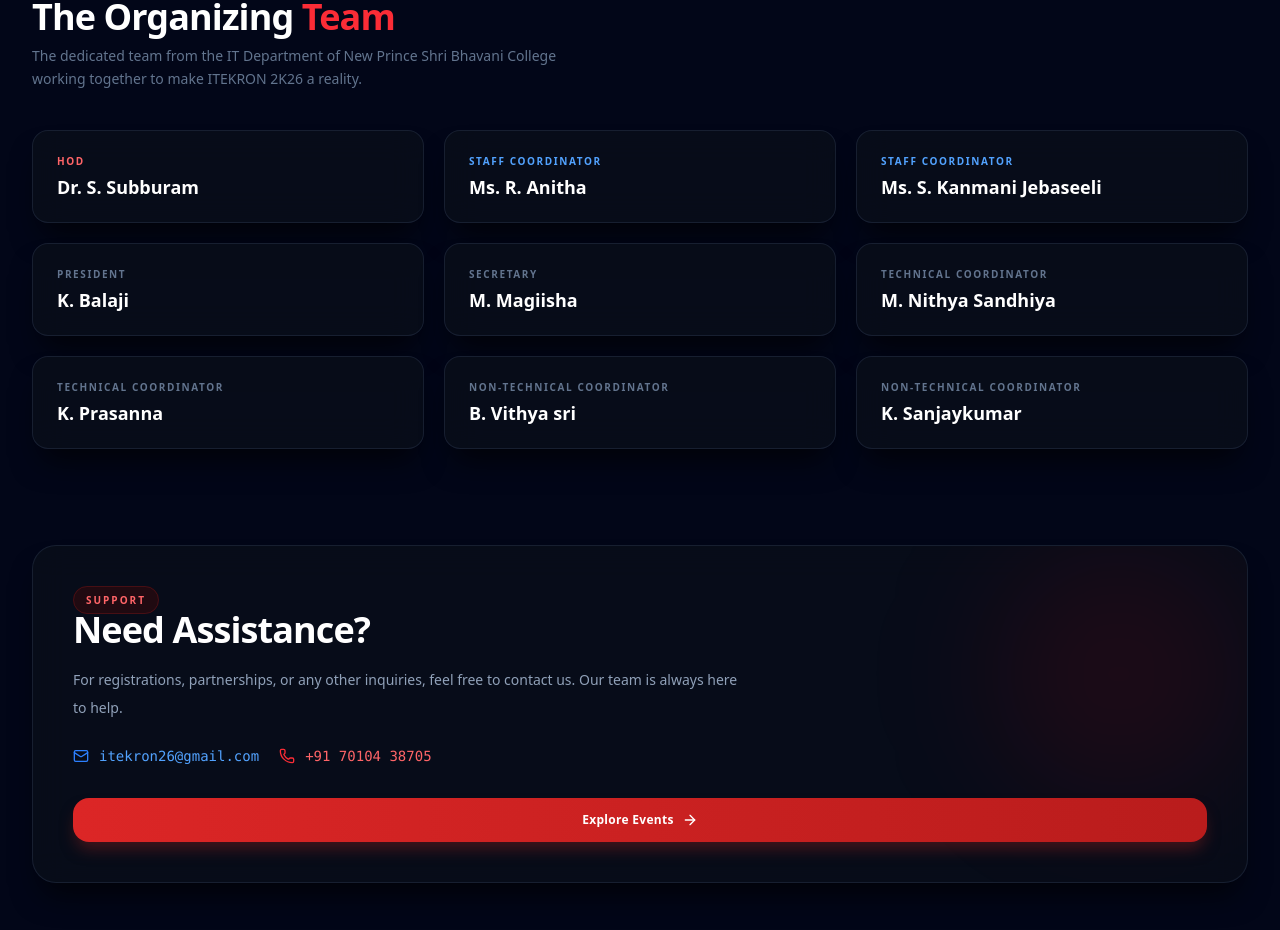
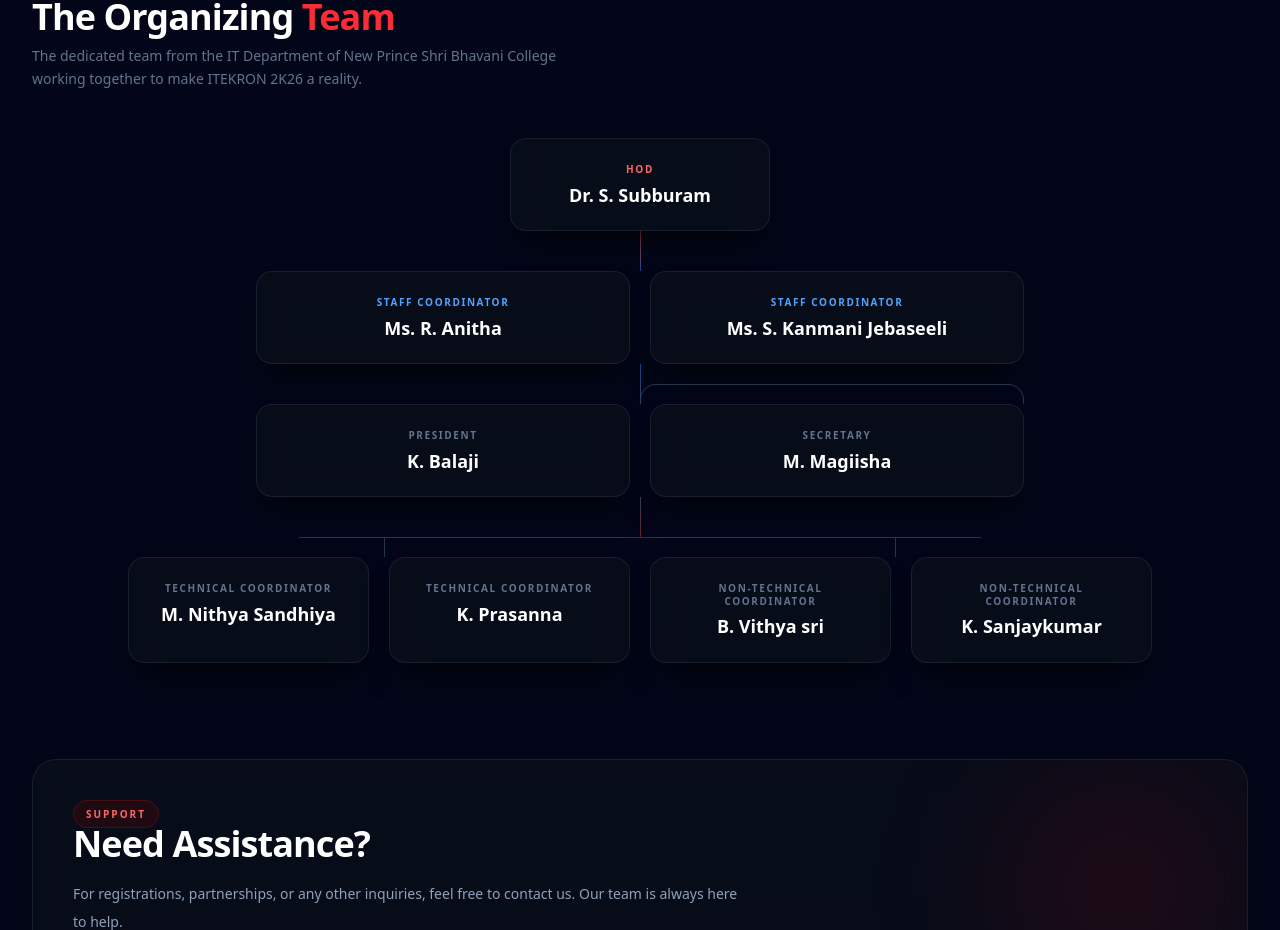
Before and after one commit to pranav-sketch-cc/Itekron2k26, a React (Vite) app: page /about in a window 1280 px wide. Shown: the part 2880-3810 px from the top of the page. Built offline with nearby package versions, Linux system fonts and the light colour scheme; no server answers.

Commit message:
feat: add visual organizing team hierarchy

```diff
--- a/src/pages/About.tsx
+++ b/src/pages/About.tsx
@@ -64,6 +64,35 @@
       tone: 'red',
     },
   ];
+
+  const teamByCategory = (category: string) => organizingTeam.filter((member) => member.category === category);
+
+  const teamCard = (member: (typeof organizingTeam)[number], featured = false) => (
+    <div
+      className={`spider-card rounded-2xl border p-5 sm:p-6 text-center transition-all duration-300 ease-in-out hover:-translate-y-1.5 hover:shadow-2xl ${
+        member.category === 'HEAD'
+          ? 'border-red-800 shadow-lg shadow-red-950/40 hover:border-red-500 hover:shadow-red-900/50'
+          : member.category === 'STAFF'
+            ? 'border-blue-900/60 hover:border-blue-500 hover:shadow-blue-900/30'
+            : 'border-slate-800 hover:border-slate-700 hover:bg-slate-950/80'
+      } ${featured ? 'min-w-[230px] sm:min-w-[260px]' : ''}`}
+    >
+      <span
+        className={`text-[10px] font-extrabold uppercase tracking-[0.16em] block leading-tight ${
+          member.category === 'HEAD'
+            ? 'text-red-400'
+            : member.category === 'STAFF'
+              ? 'text-blue-400'
+              : 'text-slate-500'
+        }`}
+      >
+        {member.role}
+      </span>
+      <span className="mt-2 text-base sm:text-lg font-black text-white block leading-tight">
+        {member.name}
+      </span>
+    </div>
+  );
 
   return (
     <div className="min-h-screen pt-24 pb-20 space-y-20 sm:space-y-24">
@@ -237,34 +266,49 @@
           </p>
         </div>
 
-        <div className="grid grid-cols-1 sm:grid-cols-2 lg:grid-cols-3 gap-5">
-          {organizingTeam.map((member, index) => (
-            <div
-              key={`${member.role}-${member.name}-${index}`}
-              className={`spider-card p-6 rounded-2xl border transition-all duration-300 ease-in-out hover:-translate-y-1.5 hover:shadow-2xl ${
-                member.category === 'HEAD'
-                  ? 'border-red-800 shadow-lg shadow-red-950/40 hover:border-red-500 hover:shadow-red-900/50'
-                  : member.category === 'STAFF'
-                    ? 'border-blue-900/60 hover:border-blue-500 hover:shadow-blue-900/30'
-                    : 'border-slate-800 hover:border-slate-700 hover:bg-slate-950/80'
-              }`}
-            >
-              <span
-                className={`text-[10px] font-extrabold uppercase tracking-[0.16em] block leading-tight ${
-                  member.category === 'HEAD'
-                    ? 'text-red-400'
-                    : member.category === 'STAFF'
-                      ? 'text-blue-400'
-                      : 'text-slate-500'
-                }`}
-              >
-                {member.role}
-              </span>
-              <span className="mt-2 text-base sm:text-lg font-black text-white block leading-tight">
-                {member.name}
-              </span>
+        <div className="relative pt-2">
+          {/* HOD */}
+          <div className="flex justify-center">
+            {teamByCategory('HEAD').map((member) => teamCard(member, true))}
+          </div>
+
+          {/* Connector from HOD to staff */}
+          <div className="hidden sm:flex justify-center h-10">
+            <div className="w-px bg-gradient-to-b from-red-500/70 to-blue-500/50" />
+          </div>
+
+          {/* Staff coordinators */}
+          <div className="grid grid-cols-1 sm:grid-cols-2 gap-5 max-w-3xl mx-auto">
+            {teamByCategory('STAFF').map((member) => teamCard(member))}
+          </div>
+
+          {/* Connector into student core */}
+          <div className="hidden sm:flex justify-center h-10 relative">
+            <div className="w-px bg-gradient-to-b from-blue-500/50 to-slate-600/70" />
+          </div>
+
+          {/* Core team */}
+          <div className="relative max-w-3xl mx-auto">
+            <div className="hidden sm:block absolute left-1/2 -top-5 w-1/2 h-5 border-t border-slate-700/80 border-l border-r rounded-t-2xl" />
+            <div className="grid grid-cols-1 sm:grid-cols-2 gap-5">
+              {teamByCategory('CORE').map((member) => teamCard(member))}
             </div>
-          ))}
+          </div>
+
+          {/* Connector into event coordinators */}
+          <div className="hidden sm:flex justify-center h-10 relative">
+            <div className="w-px bg-gradient-to-b from-slate-600/70 to-red-500/40" />
+          </div>
+
+          {/* Event coordinator branches */}
+          <div className="relative max-w-5xl mx-auto">
+            <div className="hidden lg:block absolute top-0 left-[16.66%] right-[16.66%] border-t border-slate-700/80" />
+            <div className="hidden lg:block absolute top-0 left-1/4 h-5 border-l border-slate-700/80" />
+            <div className="hidden lg:block absolute top-0 right-1/4 h-5 border-l border-slate-700/80" />
+            <div className="grid grid-cols-1 sm:grid-cols-2 lg:grid-cols-4 gap-5 pt-5">
+              {[...teamByCategory('TECH'), ...teamByCategory('NON_TECH')].map((member) => teamCard(member))}
+            </div>
+          </div>
         </div>
       </section>
 
```
